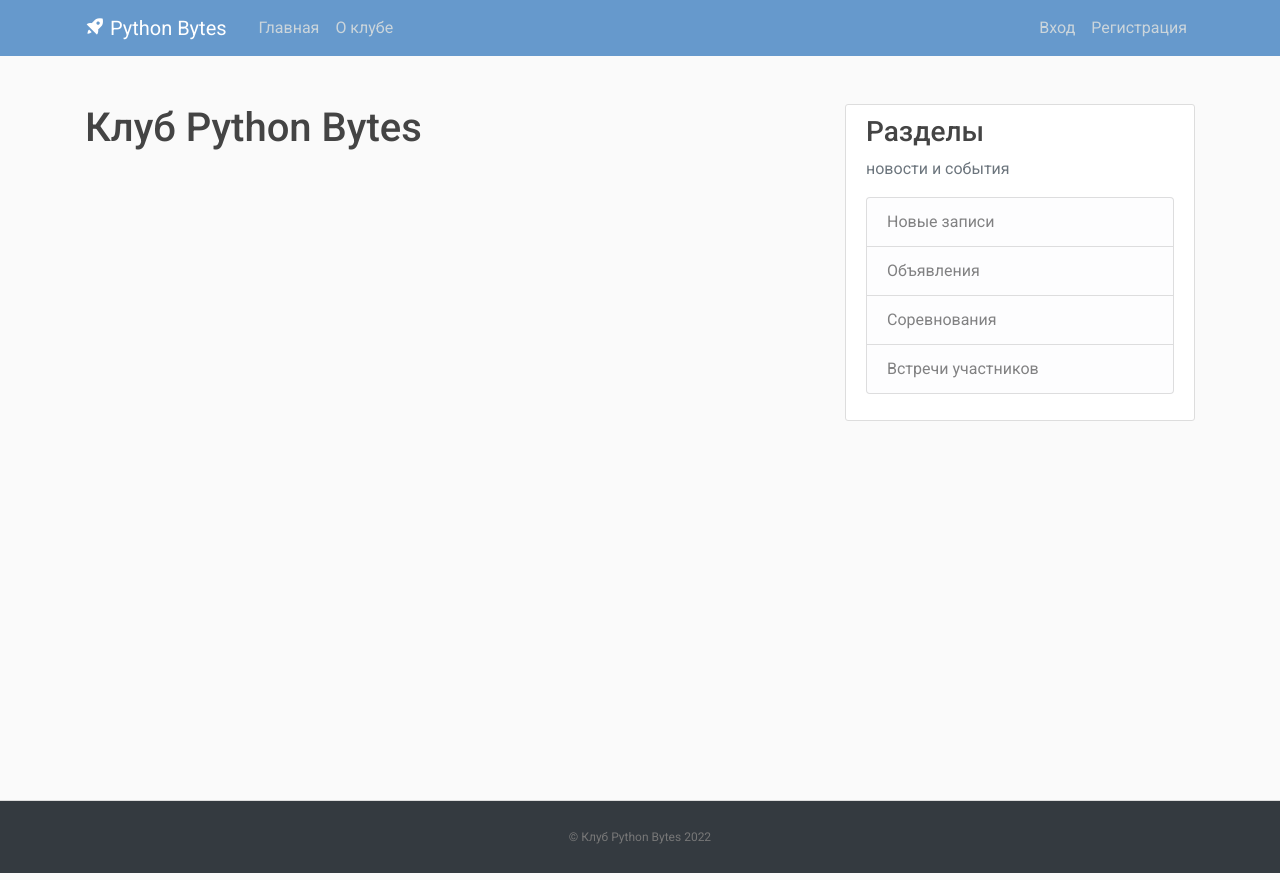
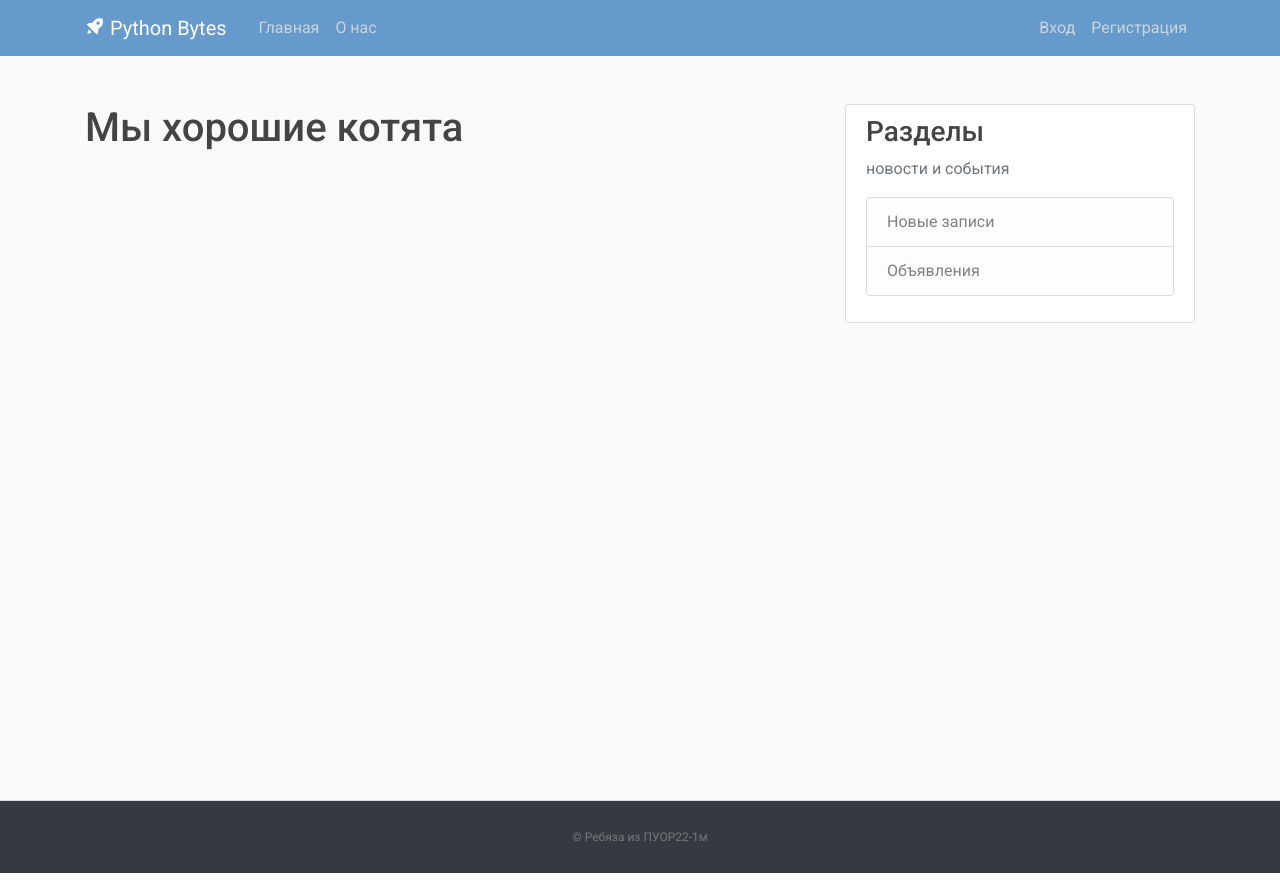
Before and after one commit to iteration2020/DevBlog, a Django app: page /about/ in a window 1280 px wide. Run offline with Django 3.2, Linux system fonts and the light colour scheme; some libraries are stand-ins or nearby versions.

Commit message:
Новая версия блога

```diff
--- a/blog/templates/blog/about.html
+++ b/blog/templates/blog/about.html
@@ -1,4 +1,4 @@
 {% extends "blog/base.html" %}
 {% block content %}
-    <h1>Клуб Python Bytes</h1>
+    <h1>Мы хорошие котята</h1>
 {% endblock content %}
--- a/blog/templates/blog/base.html
+++ b/blog/templates/blog/base.html
@@ -30,7 +30,7 @@
           <div class="collapse navbar-collapse" id="navbarToggle">
             <div class="navbar-nav mr-auto">
               <a class="nav-item nav-link " href="{% url 'blog-home' %}">Главная</a>
-              <a class="nav-item nav-link" href="{% url 'blog-about' %}">О клубе</a>
+              <a class="nav-item nav-link" href="{% url 'blog-about' %}">О нас</a>
             </div>
             <!-- Правая часть навигационной панели -->
             <div class="navbar-nav">
@@ -66,8 +66,6 @@
               <ul class="list-group">
                 <li class="list-group-item list-group-item-light">Новые записи</li>
                 <li class="list-group-item list-group-item-light">Объявления</li>
-                <li class="list-group-item list-group-item-light">Соревнования</li>
-                <li class="list-group-item list-group-item-light">Встречи участников</li>
               </ul>
             </p>
           </div>
@@ -77,7 +75,7 @@
     </main>
     <!-- Футер закреплен внизу, независимо от количества постов на странице -->
     <footer class="text-center bg-dark">
-      <p><a href="{% url 'blog-home' %}">© Клуб Python Bytes 2022</a></p>
+      <p><a href="{% url 'blog-home' %}">© Ребяза из ПУОР22-1м</a></p>
     </footer>
 
     <!-- Дополнительные скрипты JavaScript -->
--- a/blog/templates/users/register.html
+++ b/blog/templates/users/register.html
@@ -6,7 +6,7 @@
         <form method="POST">
             {% csrf_token %}
             <fieldset class="form-group">
-                <legend class="border-bottom mb-4">Добро пожаловать в клуб Python Bytes</legend>
+                <legend class="border-bottom mb-4">Добро пожаловать!</legend>
                 {{ form|crispy }}
             </fieldset>
             <div class="form-group">
```
